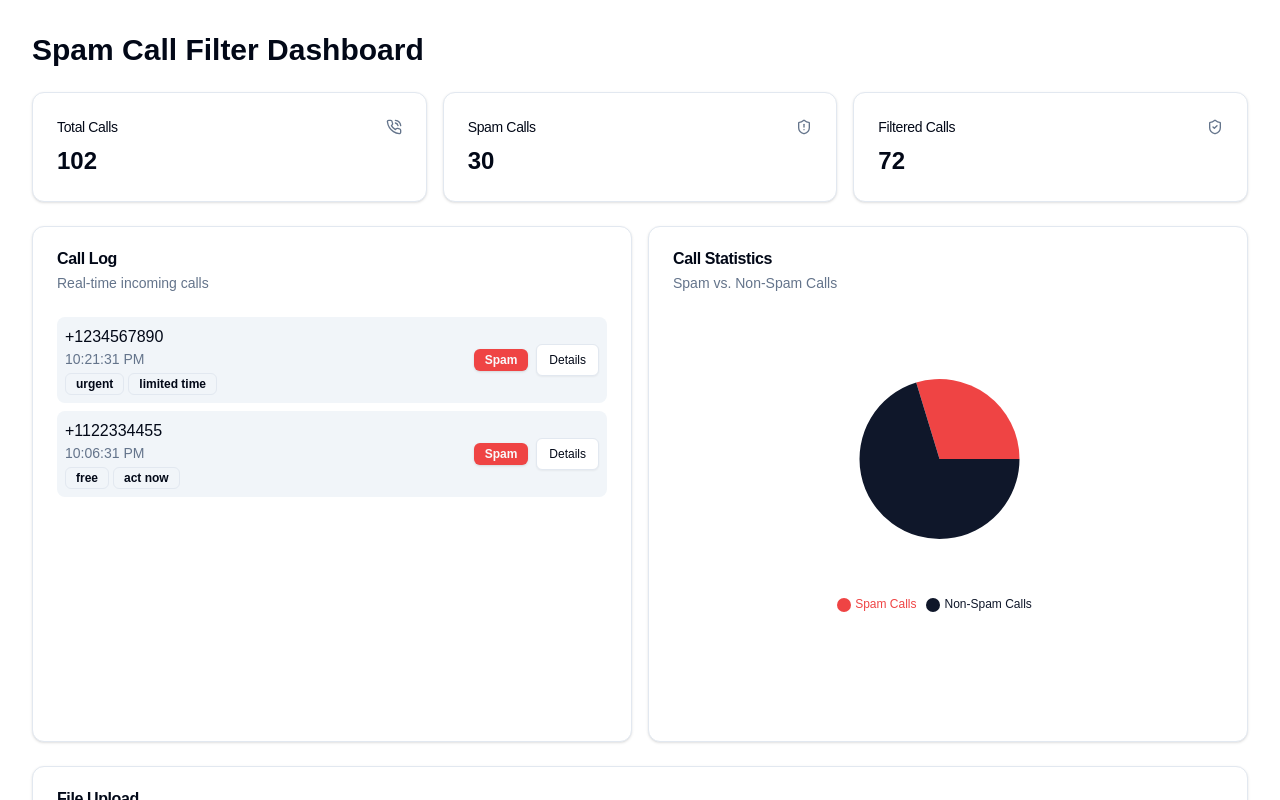
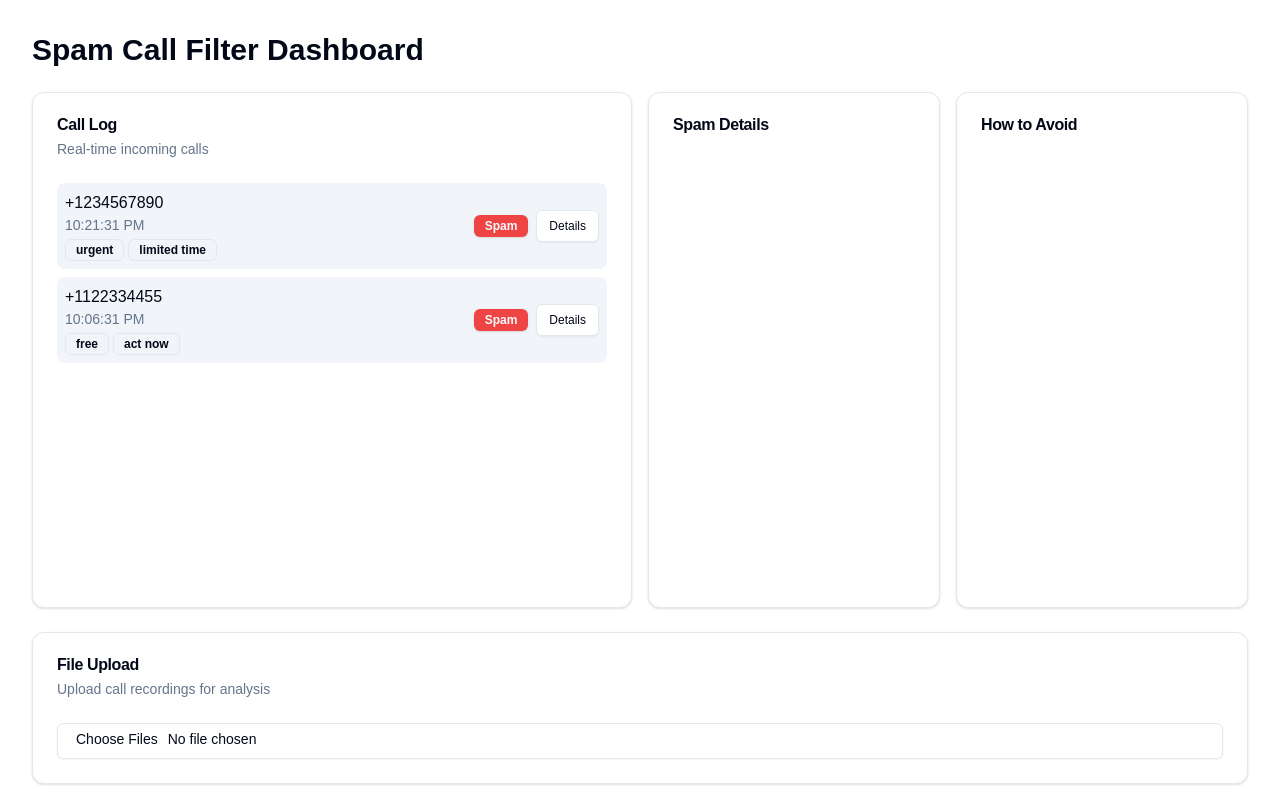
Before and after one commit to OfficialCodeVoyage/HackUNT_AlphaGuard_-AI, a Next.js app in the folder Frontend/spam-call-filter/spam-call-filter/: page / in a window 1280 px wide. Shown: the top 800 px of the page. Built offline with nearby package versions, Linux system fonts and the light colour scheme.

Commit message:
Remove the top 3 blocks on dashboard

```diff
--- a/Frontend/spam-call-filter/spam-call-filter/src/components/dashboard.tsx
+++ b/Frontend/spam-call-filter/spam-call-filter/src/components/dashboard.tsx
@@ -80,43 +80,6 @@ export default function Dashboard() {
             <h1 className="text-3xl font-bold mb-6">
                 Spam Call Filter Dashboard
             </h1>
-            <div className="grid grid-cols-1 md:grid-cols-3 gap-4 mb-6">
-                <Card>
-                    <CardHeader className="flex flex-row items-center justify-between space-y-0 pb-2">
-                        <CardTitle className="text-sm font-medium">
-                            Total Calls
-                        </CardTitle>
-                        <PhoneCall className="h-4 w-4 text-muted-foreground" />
-                    </CardHeader>
-                    <CardContent>
-                        <div className="text-2xl font-bold">{totalCalls}</div>
-                    </CardContent>
-                </Card>
-                <Card>
-                    <CardHeader className="flex flex-row items-center justify-between space-y-0 pb-2">
-                        <CardTitle className="text-sm font-medium">
-                            Spam Calls
-                        </CardTitle>
-                        <ShieldAlert className="h-4 w-4 text-muted-foreground" />
-                    </CardHeader>
-                    <CardContent>
-                        <div className="text-2xl font-bold">{spamCalls}</div>
-                    </CardContent>
-                </Card>
-                <Card>
-                    <CardHeader className="flex flex-row items-center justify-between space-y-0 pb-2">
-                        <CardTitle className="text-sm font-medium">
-                            Filtered Calls
-                        </CardTitle>
-                        <ShieldCheck className="h-4 w-4 text-muted-foreground" />
-                    </CardHeader>
-                    <CardContent>
-                        <div className="text-2xl font-bold">
-                            {totalCalls - spamCalls}
-                        </div>
-                    </CardContent>
-                </Card>
-            </div>
             <div className="grid grid-cols-1 md:grid-cols-2 gap-4 mb-6">
                 <Card>
                     <CardHeader>
@@ -129,20 +92,32 @@ export default function Dashboard() {
                         <CallLog calls={calls} onSelectCall={setSelectedCall} />
                     </CardContent>
                 </Card>
+
+                {/* Container for split Spam Description cards */}
+                <div className="grid grid-cols-1 md:grid-cols-2 gap-4">
                     <Card>
                         <CardHeader>
-                        <CardTitle>Call Statistics</CardTitle>
+                            <CardTitle>Spam Details</CardTitle>
                             <CardDescription>
-                            Spam vs. Non-Spam Calls
+
                             </CardDescription>
                         </CardHeader>
                         <CardContent>
-                        <CallChart
-                            spamCalls={spamCalls}
-                            nonSpamCalls={totalCalls - spamCalls}
-                        />
+                            {/* Educate User about the spam */}
                         </CardContent>
                     </Card>
+                    <Card>
+                        <CardHeader>
+                            <CardTitle>How to Avoid</CardTitle>
+                            <CardDescription>
+
+                            </CardDescription>
+                        </CardHeader>
+                        <CardContent>
+                            {/* Educate User on avoiding error */}
+                        </CardContent>
+                    </Card>
+                </div>
             </div>
             <Card className="mb-6">
                 <CardHeader>
```
Lines whose indentation alone changed are shown as unchanged.
